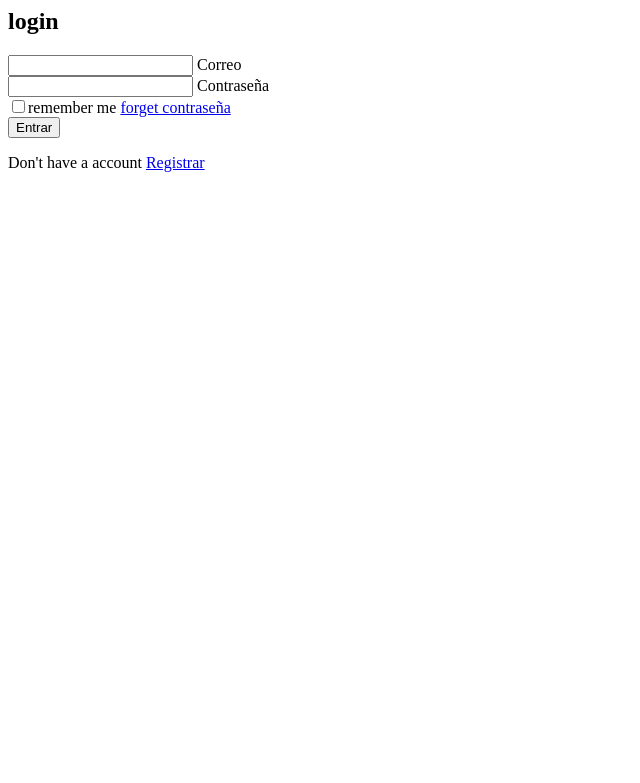
After one commit to JesusAIV/Marielly, a PHP site: page /Proyecto/view/content/login.php in a window 1280 px wide. The commit adds this page. Shown: the top 783 px of the page, without its empty margins (0-640 px from the left). Run offline with PHP 8.4, Linux system fonts and the light colour scheme; some libraries are stand-ins or nearby versions.

Commit message:
mi parte

```diff
--- /dev/null
+++ b/gitignore.txt
@@ -0,0 +1 @@
+.env
--- /dev/null
+++ b/view/content/login.php
@@ -0,0 +1,37 @@
+
+<head>
+
+    <link href='stylesheet' rel='style.css'>
+
+    <title>Bienvenido a mi Formulario</title>
+</head>
+
+<body>
+    <section>
+        <div class="form-box">
+            <div class="from-value">
+                <form action="">
+                    <h2>login</h2>
+                    <div class="inputbox">
+                        <input type="email" require>
+                        <label for="">Correo</label>
+                    </div>
+                    <div class="inputbox">
+                        <input type="password" require>
+                        <label for="">Contraseña</label>
+                    </div>
+                    <div class="forget">
+                        <label for=""><input type="checkbox">remember me</label>
+                        <a href="#">forget contraseña</a>
+                    </div>
+                    <button>Entrar</button>
+                    <div class="registrar">
+                        <p>Don't have a account <a href="#">Registrar</a></p>
+                    </div>
+                </form>
+            </div>
+        </div>
+    </section>
+</body>
+
+</html>
--- a/view/core/constantes.php
+++ b/view/core/constantes.php
@@ -3,6 +3,6 @@
     // HOSTING
     const SERVERURL = "https://confeccionesvasquez.friendsdevaj.com/";
     /*
-    const SERVERURL = "http://localhost:8085/confeccionesv/"; // Cambiar según la url princicpal
+    const SERVERURL = "http://localhost:8085/Proyecto/Marielly/"; // Cambiar según la url princicpal
     */
     const NAME = "Confecciones Vasquez - Tienda de carteras";
--- a/view/inicio.php
+++ b/view/inicio.php
@@ -49,8 +49,8 @@
         $view = new viewcontroller();
         $vistas = $view -> obtenervistacontrolador();
 
-        if($vistas == "inicio"){
-            $vistas = "./view/content/inicio.php";
+        if($vistas == "login"){
+            $vistas = "./view/content/login.php";
         }
     ?>
 
@@ -70,7 +70,7 @@
     ?>
 
     <div class="<?php echo $clasemain ?>">
-        <?php require_once $vistas;?>
+        <?php require_once "./view/content/login.php";?>
     </div>
 
     <?php
--- a/view/links/css.php
+++ b/view/links/css.php
@@ -1,2 +1,3 @@
 <link rel="stylesheet" href="<?php echo SERVERURL.'view/assets/css/mainstyle.css' ?>">
 <link rel="stylesheet" href="<?php echo SERVERURL.'view/assets/css/slider.css' ?>">
+<link rel="stylesheet" href="<?php echo SERVERURL.'view/assets/css/style.css' ?>">
```
Also changed, not shown: view/assets/css/mainstyle.css (+26 -1 lines), view/modulos/header.php (+24 -8 lines), 1 other file.
